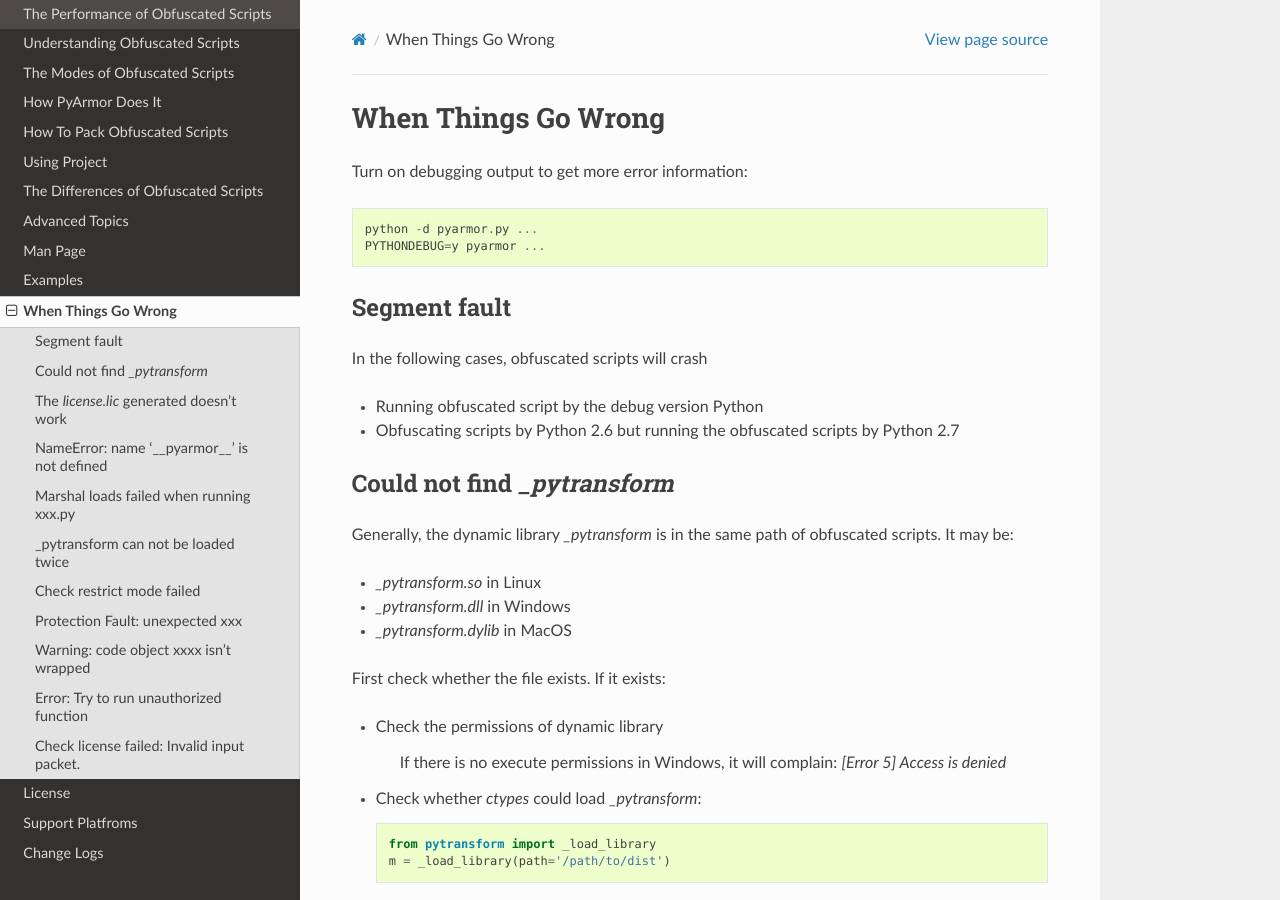
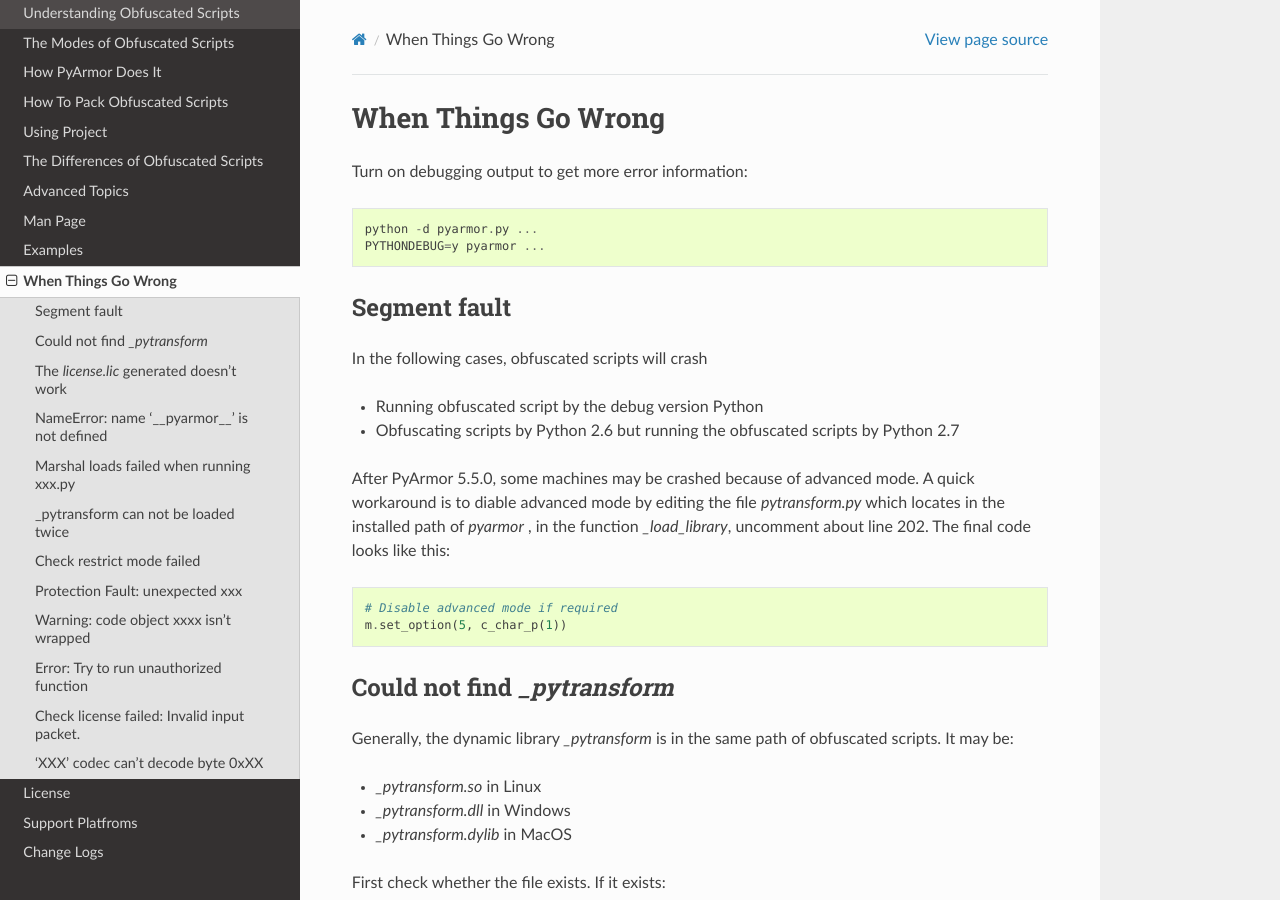
Before and after one commit to dashingsoft/pyarmor, a Sphinx documentation site: the page built from docs/questions.rst, in a window 1280 px wide and 900 px high. Built offline with Sphinx 7.4.7 and the Read the Docs theme 2.0.0, drawn with Linux system fonts in a browser that asks for light colours; some of the changed text lies outside the part shown.

Commit message:
Add new questions

```diff
--- a/docs/questions.rst
+++ b/docs/questions.rst
@@ -15,6 +15,14 @@
 
 * Running obfuscated script by the debug version Python
 * Obfuscating scripts by Python 2.6 but running the obfuscated scripts by Python 2.7
+
+After PyArmor 5.5.0, some machines may be crashed because of advanced mode. A
+quick workaround is to diable advanced mode by editing the file `pytransform.py`
+which locates in the installed path of `pyarmor` , in the function
+`_load_library`, uncomment about line 202. The final code looks like this::
+
+    # Disable advanced mode if required
+    m.set_option(5, c_char_p(1))
 
 Could not find `_pytransform`
 -----------------------------
@@ -187,6 +195,15 @@
 file `license.lic` and `pytransform.key`. If they're not generated for
 the obfuscated script, this error will be reported.
 
+'XXX' codec can't decode byte 0xXX
+----------------------------------
+
+Add the exact source encode at the begin of the script. For example::
+
+    # -*- coding: utf-8 -*-
+
+Refer to https://docs.python.org/2.7/tutorial/interpreter.html#source-code-encoding
+
 .. How easy is to recover obfuscated code?:
 
     If someone tries to break the obfuscation, he first must be an
```
